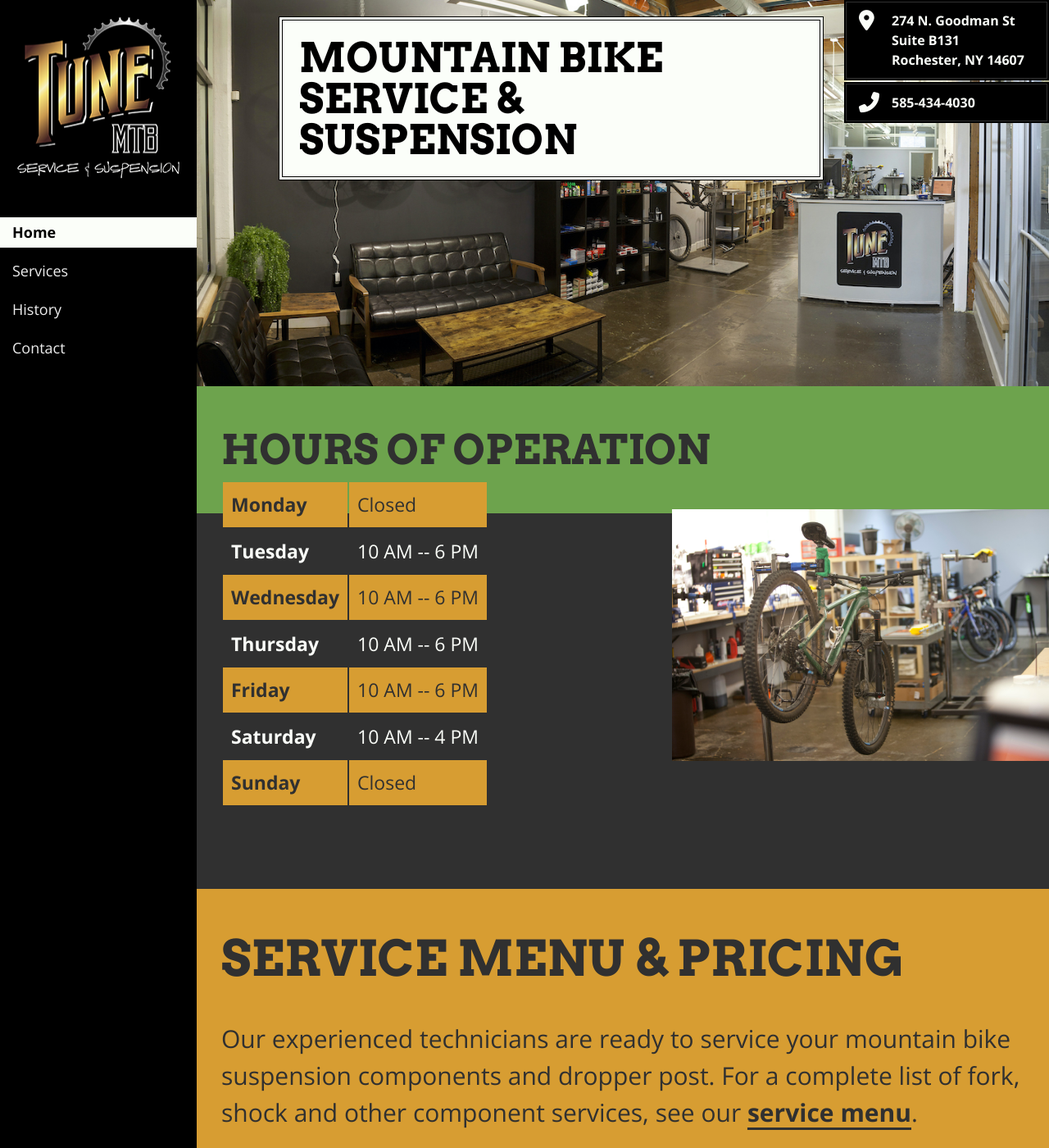
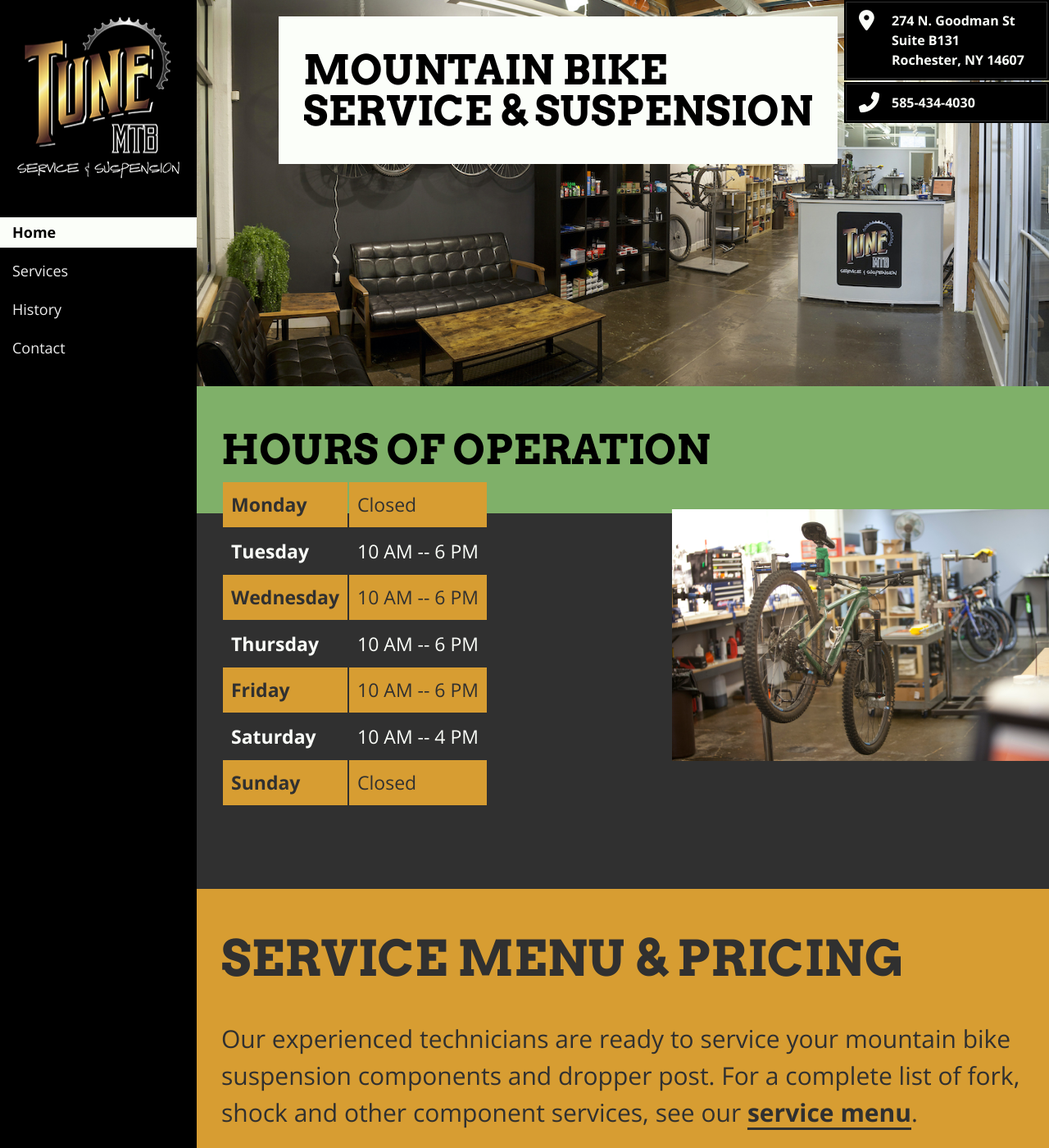
Before and after one commit to tunemtb/tunemtb.github.io, a Jekyll site: the page built from docs/index.html, in a window 1280 px wide and 1400 px high. Shown: the whole window at 82% size. Built offline with Jekyll 4.4.1, drawn with Linux system fonts in a browser that asks for light colours; nearby versions of some CDN libraries.

Commit message:
padding and colors

```diff
--- a/docs/_sass/_homepage.scss
+++ b/docs/_sass/_homepage.scss
@@ -85,6 +85,7 @@
 }
 
 .callout-1__title {
+    color: $black;
     margin: 0;
     padding: 0;
     font-size: 50px;
@@ -118,7 +119,6 @@
     font-weight: bold;
     font-family: $header-font;
 
-
     @include mq(sm) {
         font-size: 40px;
         font-family: $open-sans;
@@ -132,7 +132,7 @@
 }
 
 .hours__table {
-    color: $white;
+    color: $dark-grey;
     font-size: 23px;
     width: 100%;
     margin: 0 0 20px 0;
@@ -142,6 +142,7 @@
     }
 
     @include mq(lg) {
+        color: $white;
         margin-bottom: 100px;
     }
 
@@ -167,7 +168,6 @@
         background-color: $gold;
         color: $dark-grey;
     }
-
 
 }
 
--- a/docs/_sass/_pages.scss
+++ b/docs/_sass/_pages.scss
@@ -13,13 +13,13 @@
 
     .page-title {
         @include mq(sm) {
-            background-color: $white;
+            // background-color: $white;
             top: 20px;
             left: 20px;
             position: absolute;
-            border: 1px solid $black;
-            padding: 3px;
-            max-width: 665px;
+            // border: 1px solid $black;
+            // padding: 3px;
+            display: inline-block;
 
         }
 
@@ -30,16 +30,17 @@
 
     h1 {
         background-color: $white;
+        // background-color: #7FB069;
         line-height: 1em;
         font-family: $header-font;
         color: $black;
-        padding: 20px;
+        padding: 40px 30px;
         margin: 0;
         text-transform: uppercase;
         font-size: 50px;
         text-align: left;
         @include mq(sm) {
-            border: 1px solid $black;
+            // border: 1px solid $black;
             display: inline-block;
         }
     }
--- a/docs/_sass/_services.scss
+++ b/docs/_sass/_services.scss
@@ -1,5 +1,5 @@
 .services__table {
-    background-color: $white;
+    background-color: $green;
     color: $black;
     font-size: 30px;
     width: 100%;
@@ -12,23 +12,24 @@
         width: auto;
     }
 
-
     tr {
         border-bottom: 10px solid $dark-grey;
     }
 
     td {
         vertical-align: top;
+        padding-left: 30px;
 
         @include mq(md) {
             padding-left: 100px;
+            padding-right: 100px;
         }
     }
 
     td:nth-child(1) {
+        padding-top: 20px;
         text-transform: uppercase;
         color: $black;
-        padding: 20px 20px 0 100px;
     }
 
     td:nth-child(2) {
@@ -36,7 +37,8 @@
     }
 
     td:nth-child(3) {
-        padding: 20px 20px 20px 100px;
+        padding-top: 20px;
+        padding-bottom: 20px;
     }
 
     td:nth-child(1), td:nth-child(2)  {
--- a/docs/_sass/_variables.scss
+++ b/docs/_sass/_variables.scss
@@ -2,7 +2,7 @@
 $white: #FBFEF9;
 $black: #000000;
 $gold: #d79d32;
-$green: #6DA34D;
+$green: #7FB069;
 $dark-grey: #303030;
 $brown: #513C2C;
 
```
